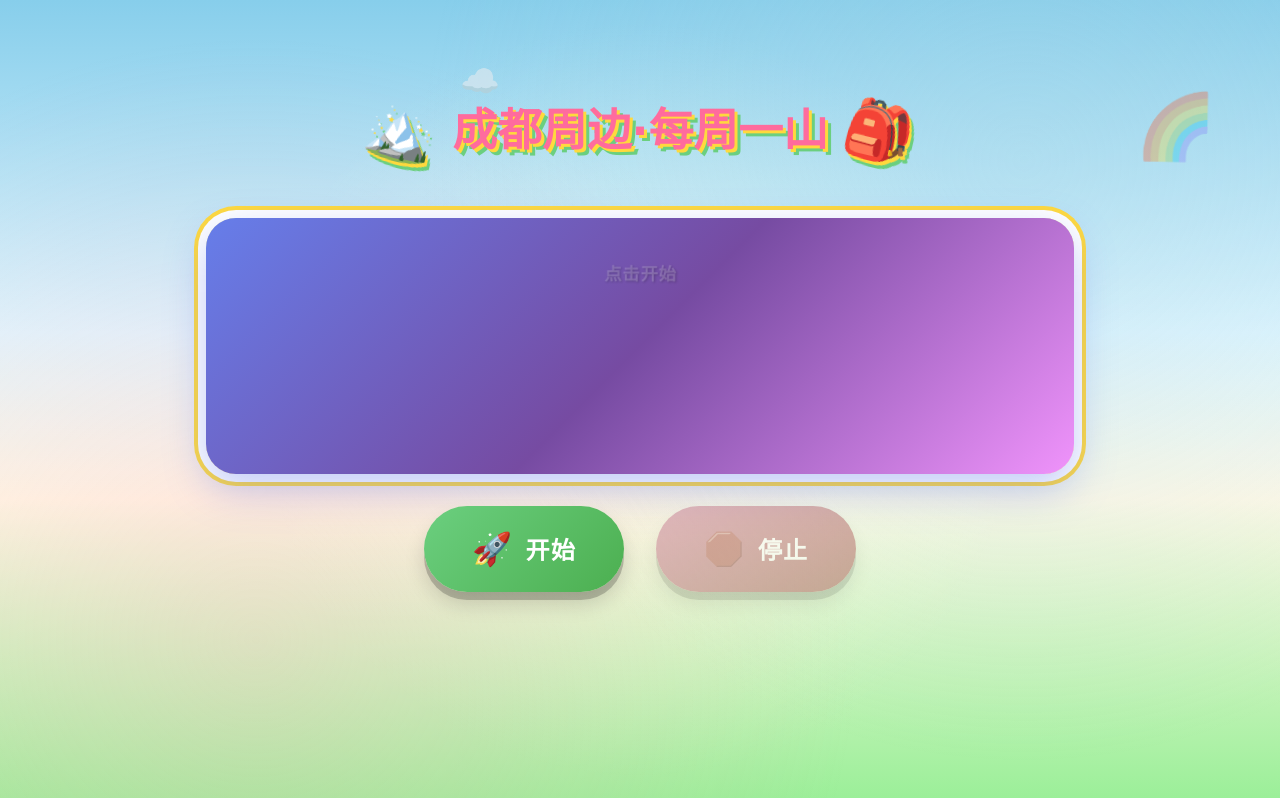
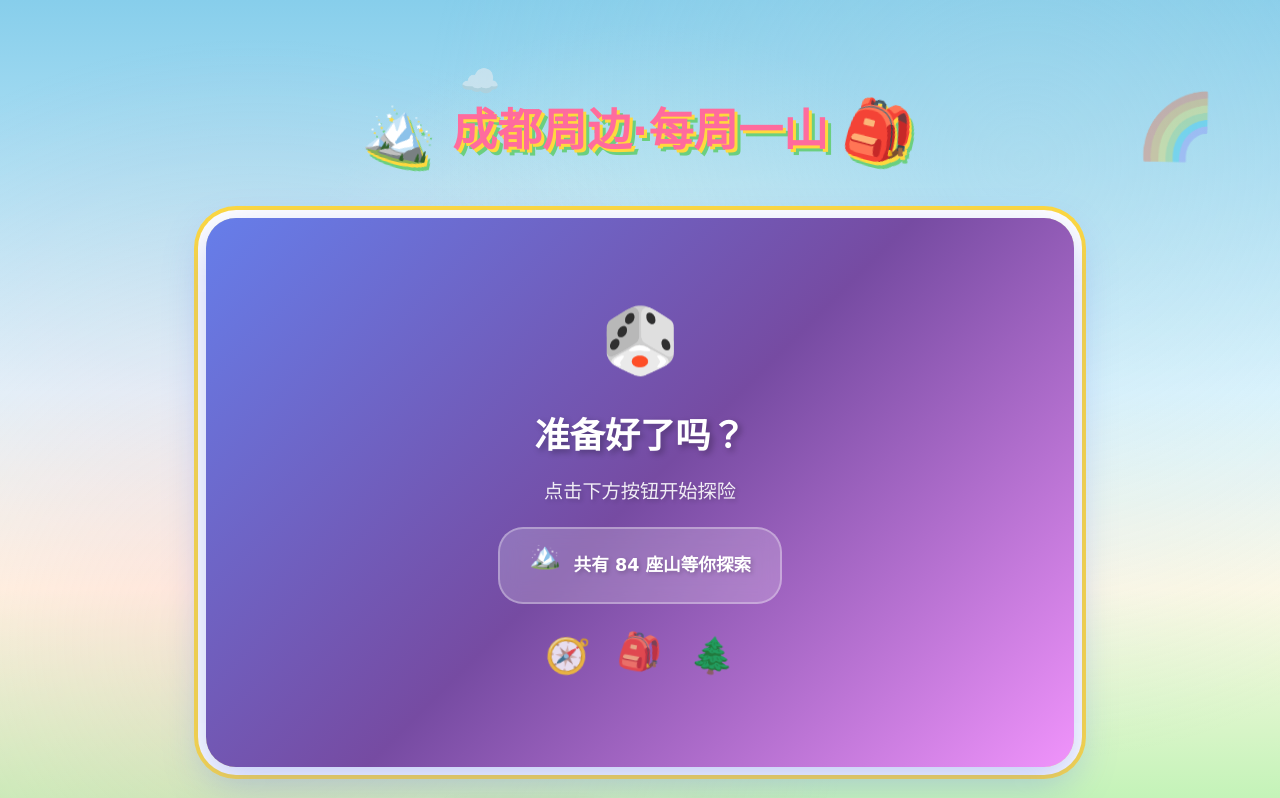
Before and after one commit to tanyixiu/weekly-hiking, a Vue app in the folder client/: page / in a window 1280 px wide. Shown: the top 798 px of the page. Built offline with nearby package versions, Linux system fonts and the light colour scheme.

Commit message:
首页 UI 调整

```diff
--- a/client/src/components/MountainPicker.vue
+++ b/client/src/components/MountainPicker.vue
@@ -21,8 +21,24 @@
         <span class="star">⭐</span>
       </div>
 
+      <!-- 初始状态的欢迎界面 -->
+      <div class="welcome-screen" v-if="!selectedMountain && !isSpinning">
+        <div class="welcome-icon">🎲</div>
+        <div class="welcome-title">准备好了吗？</div>
+        <div class="welcome-subtitle">点击下方按钮开始探险</div>
+        <div class="mountain-count">
+          <span class="count-icon">🏔️</span>
+          <span class="count-text">共有 {{ mountains.length }} 座山等你探索</span>
+        </div>
+        <div class="decorative-icons">
+          <span class="deco-icon">🧭</span>
+          <span class="deco-icon">🎒</span>
+          <span class="deco-icon">🌲</span>
+        </div>
+      </div>
+
       <!-- 显示多个山名 -->
-      <div class="mountains-carousel">
+      <div class="mountains-carousel" v-else>
         <div
           v-for="(mountain, index) in visibleMountains"
           :key="index"
@@ -408,7 +424,7 @@ function getStarDisplay(difficulty) {
 .display-area {
   background: linear-gradient(135deg, #667eea 0%, #764ba2 50%, #f093fb 100%);
   border-radius: 30px;
-  padding: 4rem 2rem;
+  padding: 3rem 2rem;
   margin-bottom: 2rem;
   box-shadow: 0 15px 40px rgba(102, 126, 234, 0.4),
               0 0 0 8px #fff,
@@ -491,10 +507,138 @@ function getStarDisplay(difficulty) {
   to { transform: rotate(360deg); }
 }
 
+/* 欢迎界面 */
+.welcome-screen {
+  position: relative;
+  z-index: 10;
+  padding: 1.5rem;
+  animation: fadeIn 0.8s ease-out;
+}
+
+@keyframes fadeIn {
+  from {
+    opacity: 0;
+    transform: scale(0.9);
+  }
+  to {
+    opacity: 1;
+    transform: scale(1);
+  }
+}
+
+.welcome-icon {
+  font-size: 4rem;
+  margin-bottom: 1rem;
+  animation: bounce 2s infinite, rotate-slow 4s infinite ease-in-out;
+}
+
+@keyframes rotate-slow {
+  0%, 100% { transform: rotate(0deg); }
+  50% { transform: rotate(360deg); }
+}
+
+.welcome-title {
+  font-size: 2.2rem;
+  font-weight: 900;
+  color: white;
+  margin-bottom: 0.8rem;
+  text-shadow: 3px 3px 6px rgba(0, 0, 0, 0.3);
+  animation: slideDown 0.8s ease-out;
+}
+
+@keyframes slideDown {
+  from {
+    opacity: 0;
+    transform: translateY(-20px);
+  }
+  to {
+    opacity: 1;
+    transform: translateY(0);
+  }
+}
+
+.welcome-subtitle {
+  font-size: 1.2rem;
+  color: rgba(255, 255, 255, 0.9);
+  margin-bottom: 1.2rem;
+  text-shadow: 2px 2px 4px rgba(0, 0, 0, 0.2);
+  animation: slideDown 0.8s ease-out 0.2s backwards;
+}
+
+.mountain-count {
+  background: rgba(255, 255, 255, 0.2);
+  backdrop-filter: blur(10px);
+  padding: 1rem 1.8rem;
+  border-radius: 25px;
+  display: inline-flex;
+  align-items: center;
+  gap: 0.8rem;
+  margin-bottom: 1.2rem;
+  border: 2px solid rgba(255, 255, 255, 0.3);
+  animation: slideUp 0.8s ease-out 0.4s backwards;
+}
+
+@keyframes slideUp {
+  from {
+    opacity: 0;
+    transform: translateY(20px);
+  }
+  to {
+    opacity: 1;
+    transform: translateY(0);
+  }
+}
+
+.count-icon {
+  font-size: 1.6rem;
+  animation: bounce 2s infinite;
+}
+
+.count-text {
+  font-size: 1.1rem;
+  font-weight: 700;
+  color: white;
+  text-shadow: 2px 2px 4px rgba(0, 0, 0, 0.2);
+}
+
+.decorative-icons {
+  display: flex;
+  justify-content: center;
+  gap: 1.8rem;
+  margin-top: 1rem;
+}
+
+.deco-icon {
+  font-size: 2.2rem;
+  animation: float-up 3s infinite ease-in-out;
+  opacity: 0.8;
+}
+
+.deco-icon:nth-child(1) {
+  animation-delay: 0s;
+}
+
+.deco-icon:nth-child(2) {
+  animation-delay: 0.5s;
+}
+
+.deco-icon:nth-child(3) {
+  animation-delay: 1s;
+}
+
+@keyframes float-up {
+  0%, 100% {
+    transform: translateY(0) rotate(0deg);
+  }
+  50% {
+    transform: translateY(-15px) rotate(10deg);
+  }
+}
+
 /* 山名轮播容器 */
 .mountains-carousel {
   position: relative;
-  min-height: 8rem;
+  min-height: 7rem;
   display: flex;
   align-items: center;
   justify-content: center;
@@ -503,7 +647,7 @@ function getStarDisplay(difficulty) {
 
 .mountain-name {
   position: absolute;
-  font-size: 2rem;
+  font-size: 1.8rem;
   font-weight: 900;
   color: rgba(255, 255, 255, 0.3);
   text-shadow: 2px 2px 4px rgba(0, 0, 0, 0.2);
@@ -515,7 +659,7 @@ function getStarDisplay(difficulty) {
 
 /* 当前显示的山名 - 最明显 */
 .mountain-name.is-current {
-  font-size: 3.5rem;
+  font-size: 3rem;
   color: #fff;
   text-shadow: 3px 3px 6px rgba(0, 0, 0, 0.3),
                0 0 20px rgba(255, 255, 255, 0.5);
@@ -525,32 +669,32 @@ function getStarDisplay(difficulty) {
 
 /* 前一个和后一个 - 稍小 */
 .mountain-name.is-prev {
-  font-size: 2.5rem;
+  font-size: 2.2rem;
   color: rgba(255, 255, 255, 0.6);
   z-index: 3;
-  transform: translateY(-2.5rem) scale(0.8);
+  transform: translateY(-2.3rem) scale(0.8);
 }
 
 .mountain-name.is-next {
-  font-size: 2.5rem;
+  font-size: 2.2rem;
   color: rgba(255, 255, 255, 0.6);
   z-index: 3;
-  transform: translateY(2.5rem) scale(0.8);
+  transform: translateY(2.3rem) scale(0.8);
 }
 
 /* 更远的山名 - 更小更透明 */
 .mountain-name.is-far {
-  font-size: 1.8rem;
+  font-size: 1.5rem;
   color: rgba(255, 255, 255, 0.2);
   z-index: 1;
 }
 
 .mountain-name.is-far:first-child {
-  transform: translateY(-4.5rem) scale(0.6);
+  transform: translateY(-4rem) scale(0.6);
 }
 
 .mountain-name.is-far:last-child {
-  transform: translateY(4.5rem) scale(0.6);
+  transform: translateY(4rem) scale(0.6);
 }
 
 /* 旋转时的动画 */
@@ -572,8 +716,8 @@ function getStarDisplay(difficulty) {
 }
 
 .mountain-emoji {
-  margin-top: 1rem;
-  font-size: 2.5rem;
+  margin-top: 0.8rem;
+  font-size: 2.3rem;
   animation: celebration 0.5s ease-in-out;
 }
 
```
